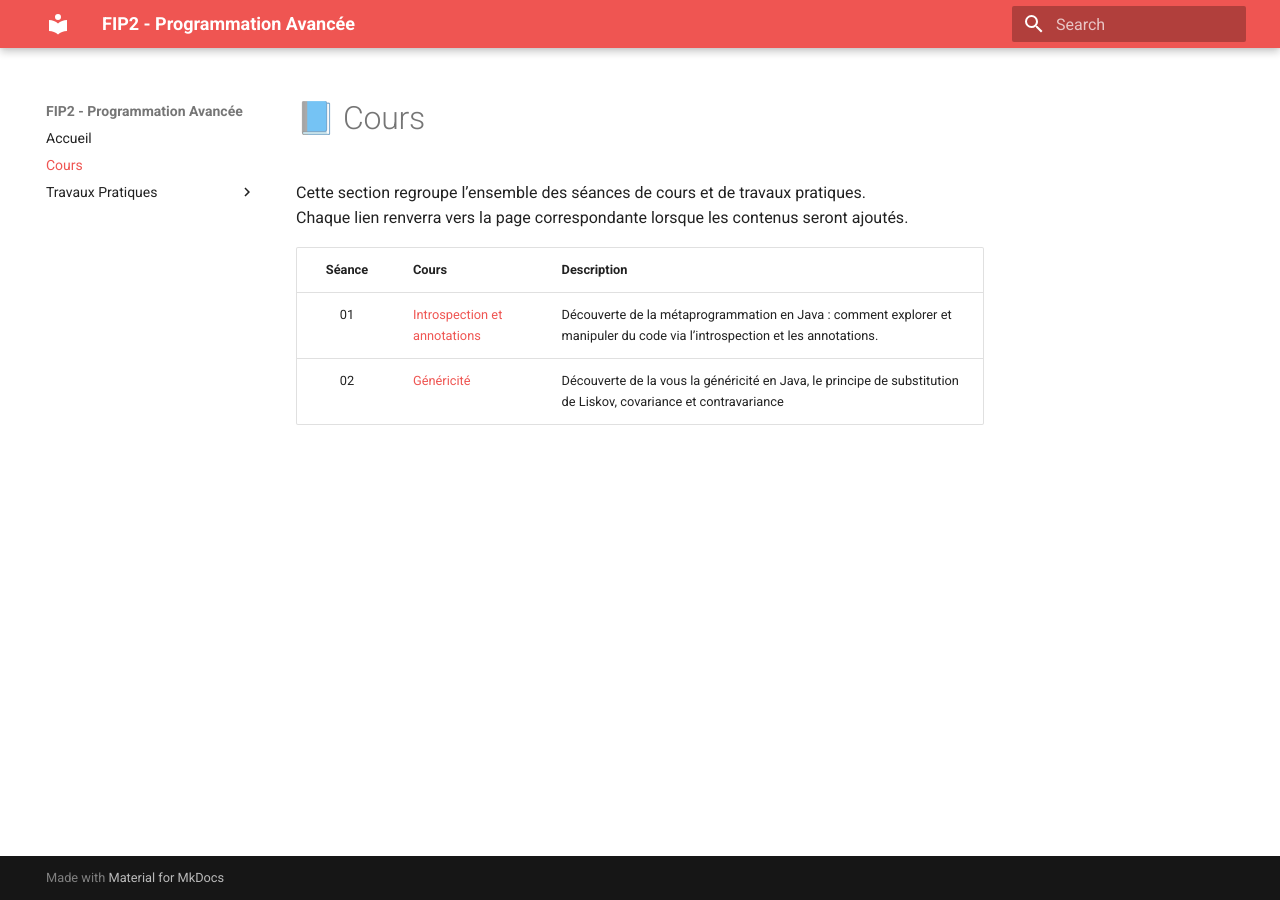
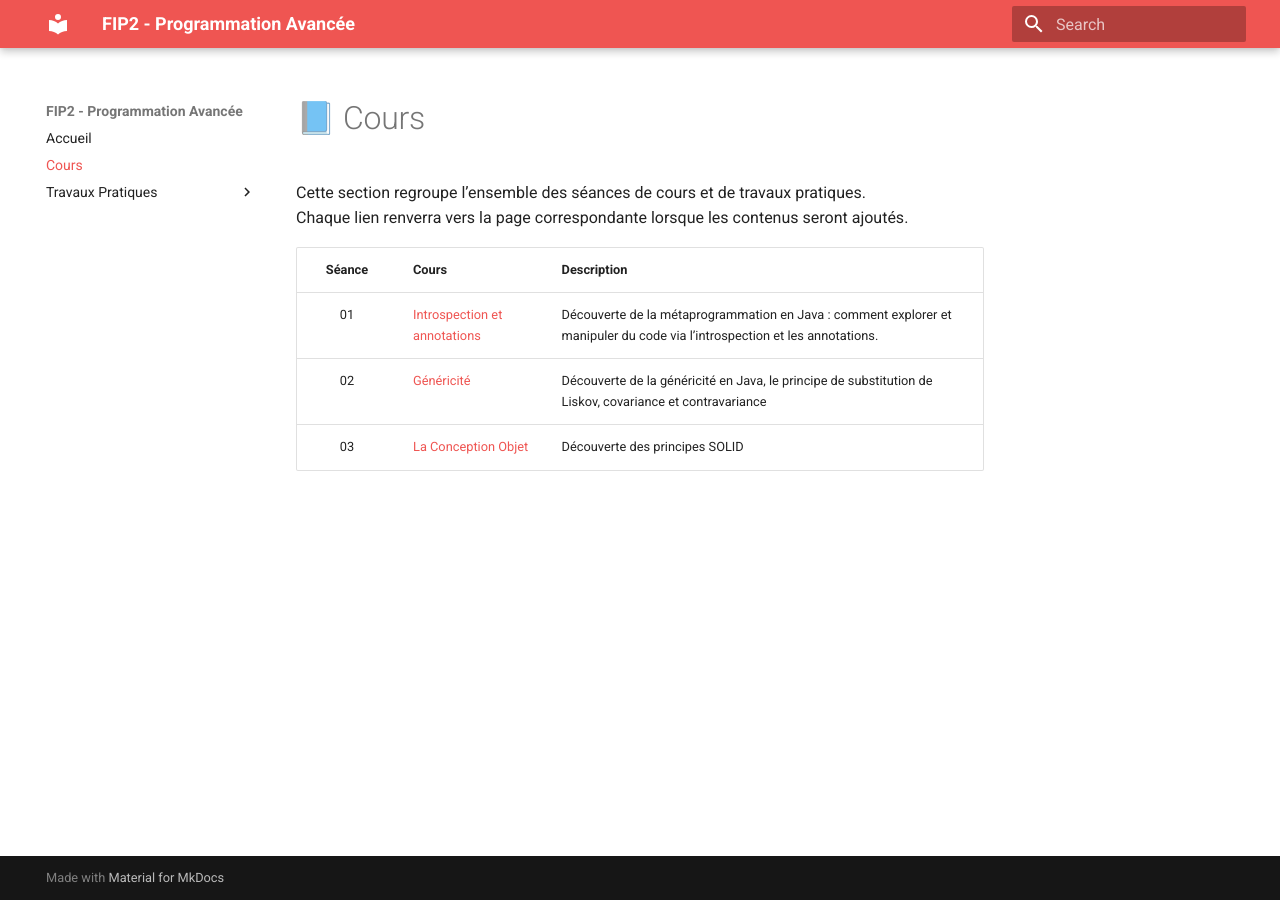
Before and after one commit to rezakaziz/PROG-AVANC, an MkDocs documentation site: the page built from docs/cours/index.md, in a window 1280 px wide. Built offline with MkDocs 1.6.1 and Material for MkDocs 9.7.7, drawn with Linux system fonts in a browser that asks for light colours.

Commit message:
Cours 03

```diff
--- a/docs/cours/index.md
+++ b/docs/cours/index.md
@@ -6,4 +6,5 @@ Chaque lien renverra vers la page correspondante lorsque les contenus seront ajo
 | Séance | Cours | Description
 |:------:|:-----------------------------------|:-----------------------------------------------------|
 | 01 | [Introspection et annotations](01.pdf) | Découverte de la métaprogrammation en Java : comment  explorer et manipuler du code via l’introspection et les annotations. |
-| 02 | [Généricité](02.pdf) | Découverte de la vous la généricité en Java, le principe de substitution de Liskov, covariance et contravariance |
+| 02 | [Généricité](02.pdf) | Découverte de la généricité en Java, le principe de substitution de Liskov, covariance et contravariance |
+| 03 | [La Conception Objet](03.pdf) | Découverte des principes SOLID |
```
